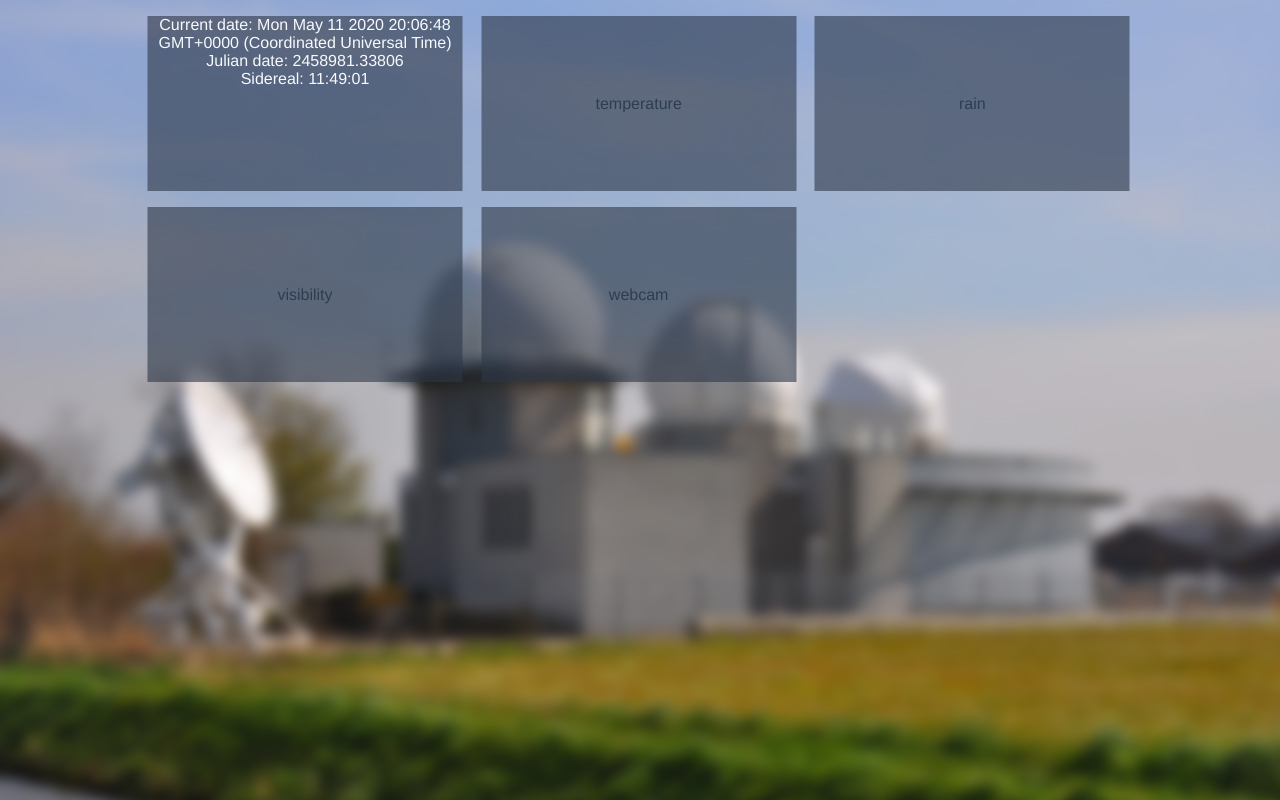
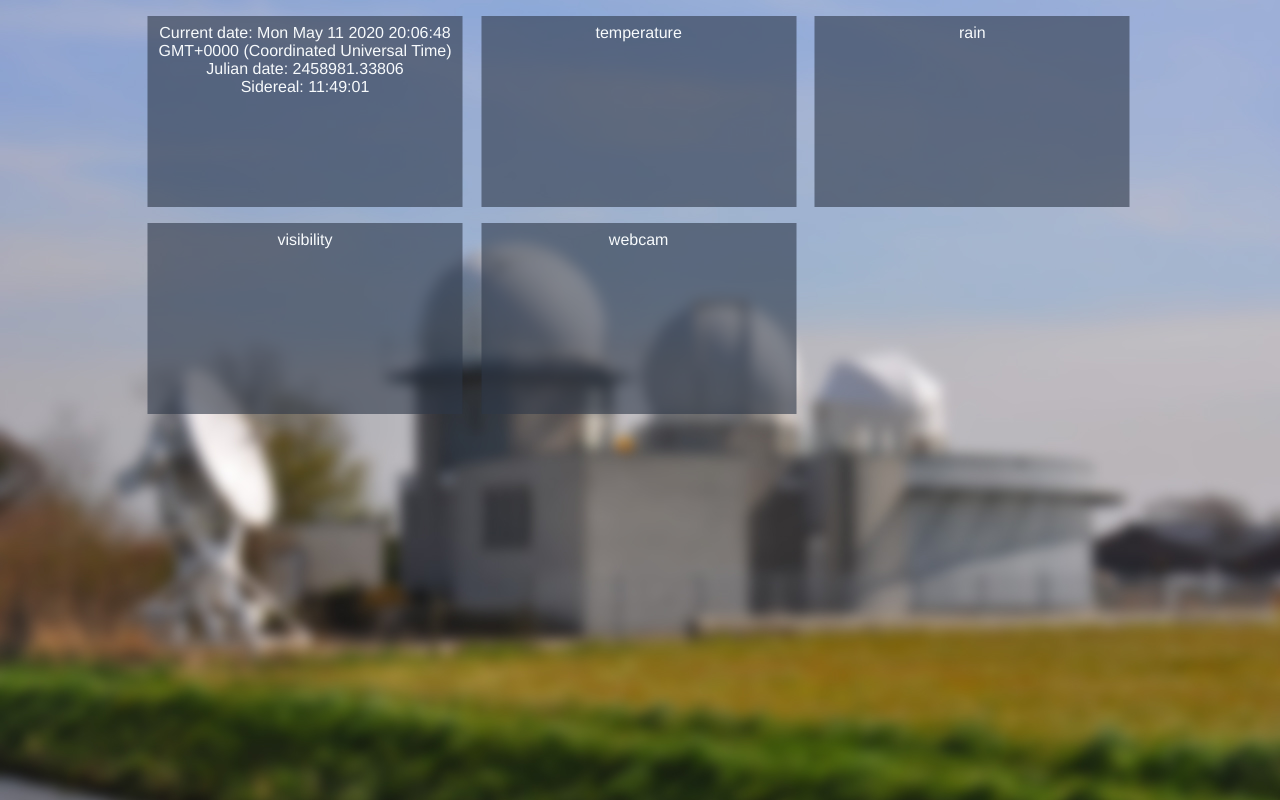
Before and after one commit to zwik/instrumentenplatform-client, a Vue app: page / in a window 1280 px wide. Built offline with nearby package versions, Linux system fonts and the light colour scheme.

Commit message:
Added inner wrapper

```diff
--- a/src/components/StatPanel.vue
+++ b/src/components/StatPanel.vue
@@ -21,6 +21,12 @@ export default {
   @apply bg-opacity-60;
   min-width: 315px;
   max-width: 315px;
+}
+
+.inner {
+  @apply text-gray-100;
+  @apply m-2;
+  width: 100%;
   height: 175px;
 }
 </style>
--- a/src/components/widgets/DateWidget.vue
+++ b/src/components/widgets/DateWidget.vue
@@ -89,12 +89,12 @@ export default {
   @apply bg-opacity-60;
   min-width: 315px;
   max-width: 315px;
-  height: 175px;
 }
 
 .inner {
   @apply text-gray-100;
+  @apply m-2;
   width: 100%;
-  height: 100%
+  height: 175px;
 }
 </style>
```
